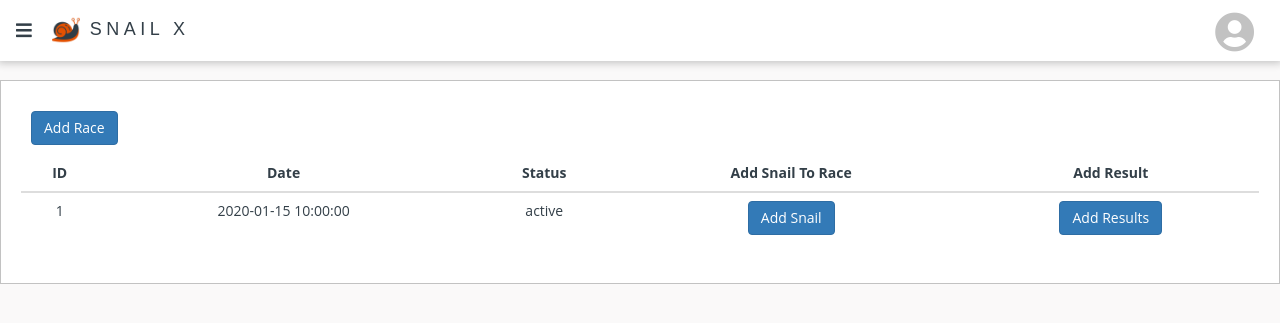
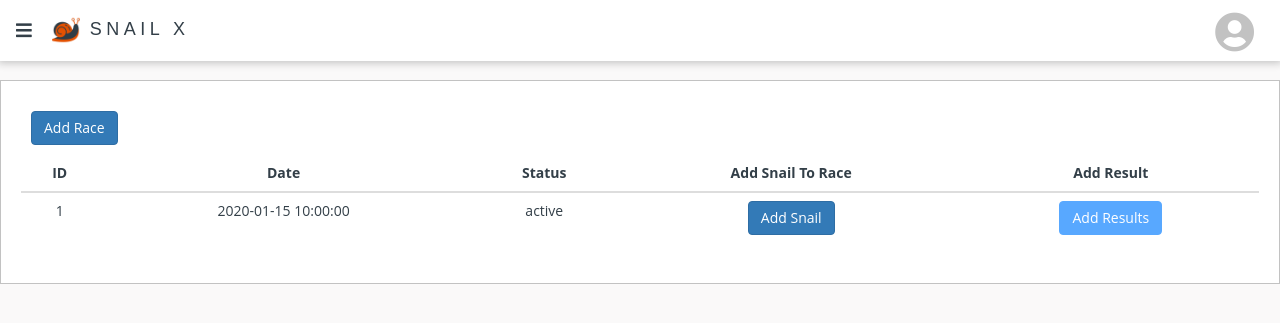
Before and after one commit to infinityworks/snailx-admin-panel, a Flask app: page /rounds/1/races in a window 1280 px wide. Shown: the top 323 px of the page. Run offline with Flask 2, Linux system fonts and the light colour scheme; a user stored in the database is signed in; tables that the repository leaves empty hold one stand-in row (values such as "Sample post"); parts of the project's set-up code (start-up, migrations or seed data) failed here and were passed over; some libraries are stand-ins or nearby versions.

Commit message:
Disabled 'Add Race' and 'Add Snail' button to race that has ended, disabled 'Add Results' button to round that has not begun.

```diff
--- a/globals/templates/races.html
+++ b/globals/templates/races.html
@@ -3,7 +3,10 @@
 {% block content %}
 
 {% if current_round_toggle %}
-<button class="btn btn-primary" onclick="location.href='/rounds/{{round_id}}/races/add'" style="float:left; margin:10px;">Add Race</button>
+<button id="add-race-enabled" class="btn btn-primary" onclick="location.href='/rounds/{{round_id}}/races/add'" style="float:left; margin:10px;">Add Race</button>
+{% endif %}
+{% if not current_round_toggle %}
+<button id="add-race-disabled" class="disabled btn btn-primary" style="float:left; margin:10px;">Add Race</button>
 {% endif %}
 
 <table class="table table-hover">
@@ -22,8 +25,14 @@
         <td>{{race.id}}</td>
         <td>{{race.date}}</td>
         <td>{{race.status}}</td>
-        <td><button class="btn btn-primary" onclick="location.href='/rounds/{{round_id}}/races/{{race.id}}/add'">Add Snail</button></td>
-        <td><button class="btn btn-primary" onclick="location.href='/rounds/{{round_id}}/races/{{race.id}}'">Add Results</button></td>
+        {% if current_round_toggle %}
+        <td><button id="add-snail-enabled" class="btn btn-primary" onclick="location.href='/rounds/{{round_id}}/races/{{race.id}}/add'">Add Snail</button></td>
+        <td><button id="add-results-disable" class="disabled btn btn-primary">Add Results</button></td>
+        {% endif %}
+        {% if not current_round_toggle %}
+        <td><button id="add-snail-disabled" class="disabled btn btn-primary">Add Snail</button></td>
+        <td><button id="add-results-enabled" class="btn btn-primary" onclick="location.href='/rounds/{{round_id}}/races/{{race.id}}'">Add Results</button></td>
+        {% endif %}
     </tr>
     {% endfor %}
     </tbody>
```
Also changed, not shown: tests/test_rounds_races.py (+2 -2 lines).
